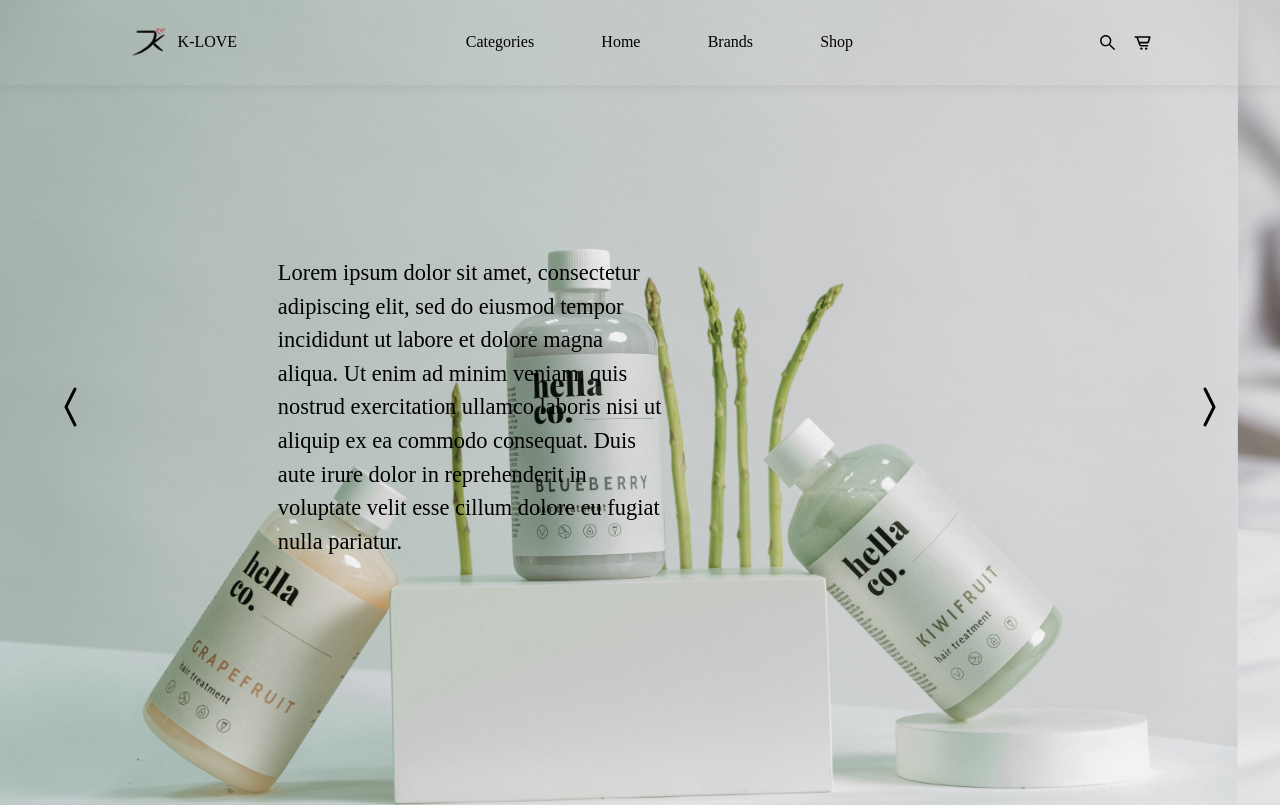
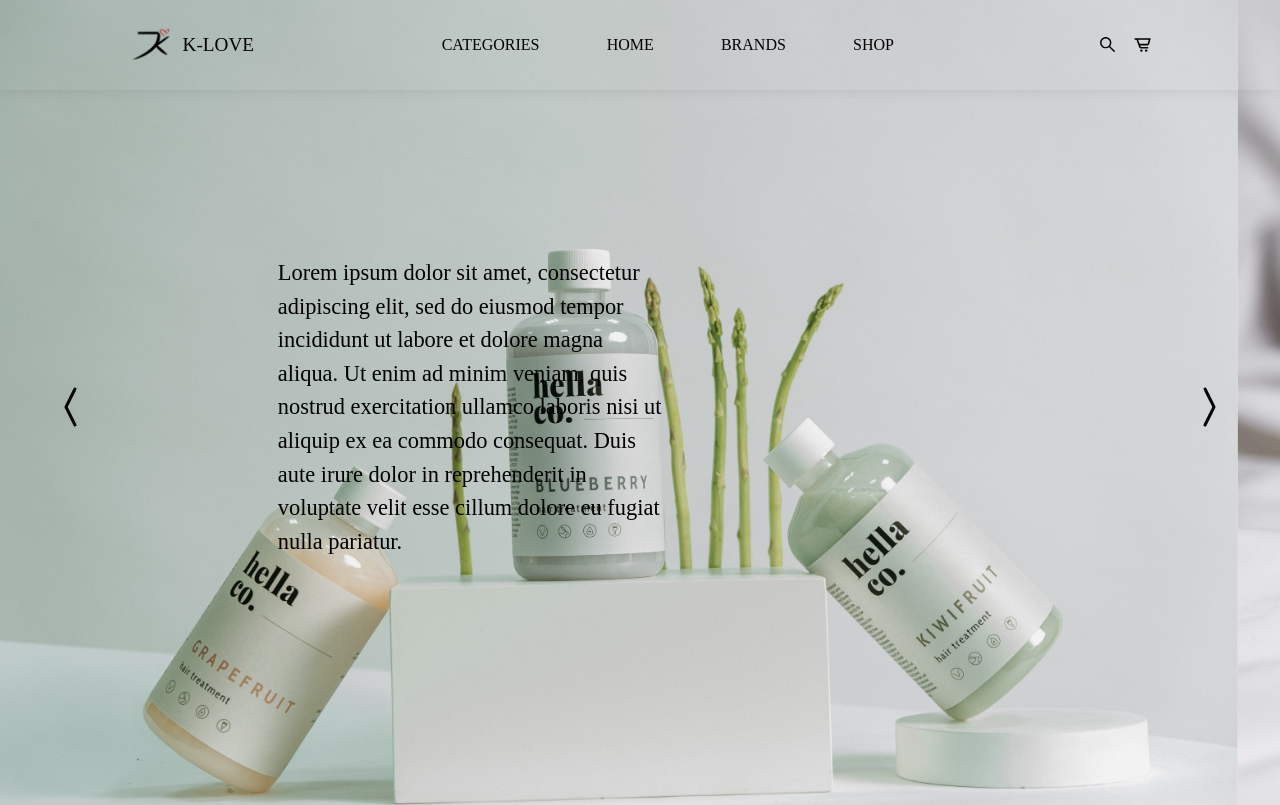
Before and after one commit to webstackx/k-love-layout, a React (Create React App) app: page / in a window 1280 px wide. Shown: the top 805 px of the page. Built offline with nearby package versions, Linux system fonts and the light colour scheme; a web font is replaced by a local one.

Commit message:
css changes

```diff
--- a/src/components/Header.jsx
+++ b/src/components/Header.jsx
@@ -8,16 +8,16 @@
   const [isSeacrh, handleSearch] = useState(false);
   const headerData = [
     {
-      name: "Categories",
+      name: "CATEGORIES",
     },
     {
-      name: "Home",
+      name: "HOME",
     },
     {
-      name: "Brands",
+      name: "BRANDS",
     },
     {
-      name: "Shop",
+      name: "SHOP",
     },
   ];
   const toggleSearch = () => {
--- a/src/styles/HeaderStyle.js
+++ b/src/styles/HeaderStyle.js
@@ -23,9 +23,12 @@
     padding-right: 4rem;
 
     &__img {
-      width: 40px;
-      height: 40px;
+      width: 45px;
+      height: 45px;
       margin-right: 0.6rem;
+    }
+    &__para{
+      font-size:1.2rem;
     }
   }
 
```
